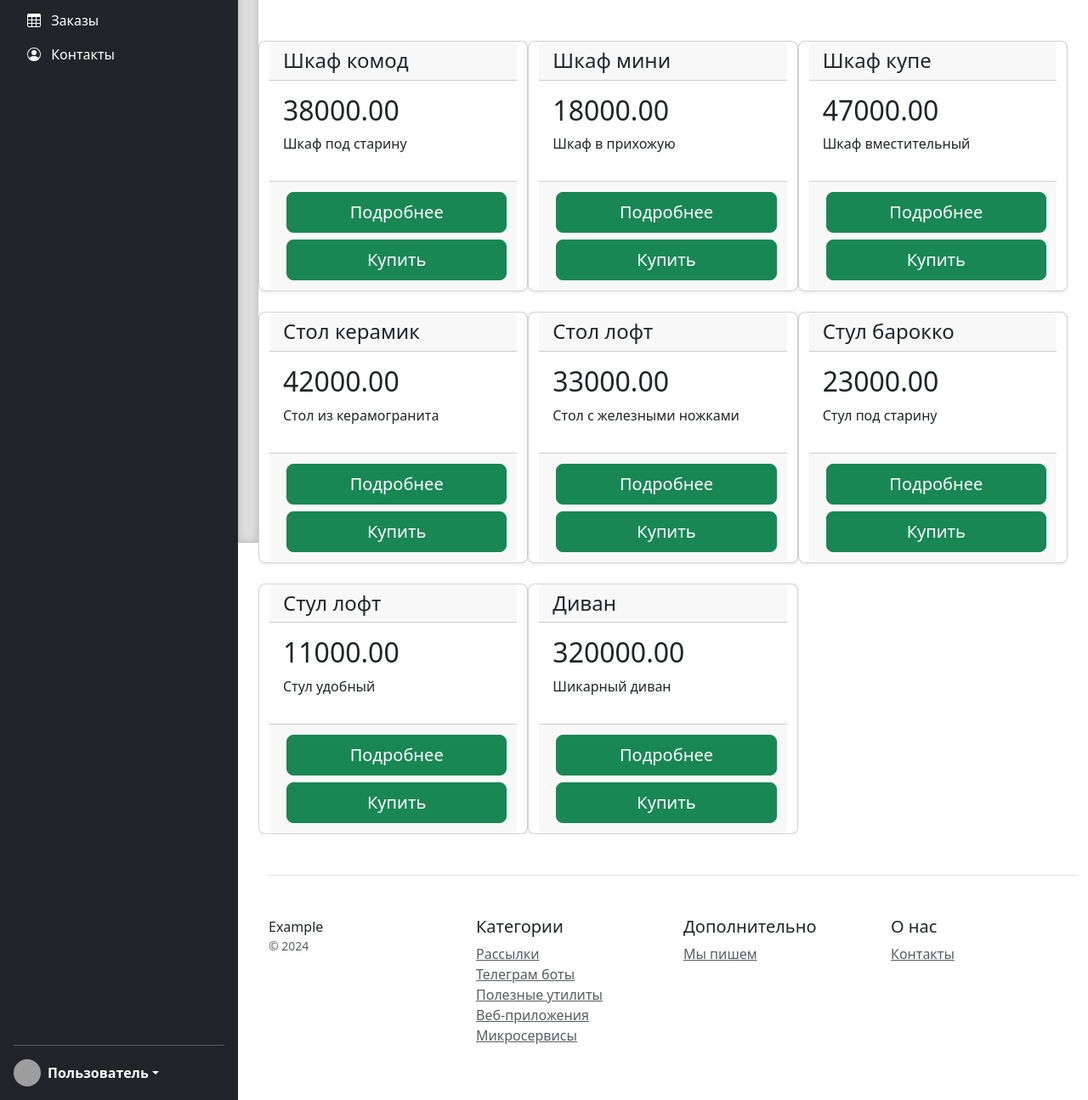
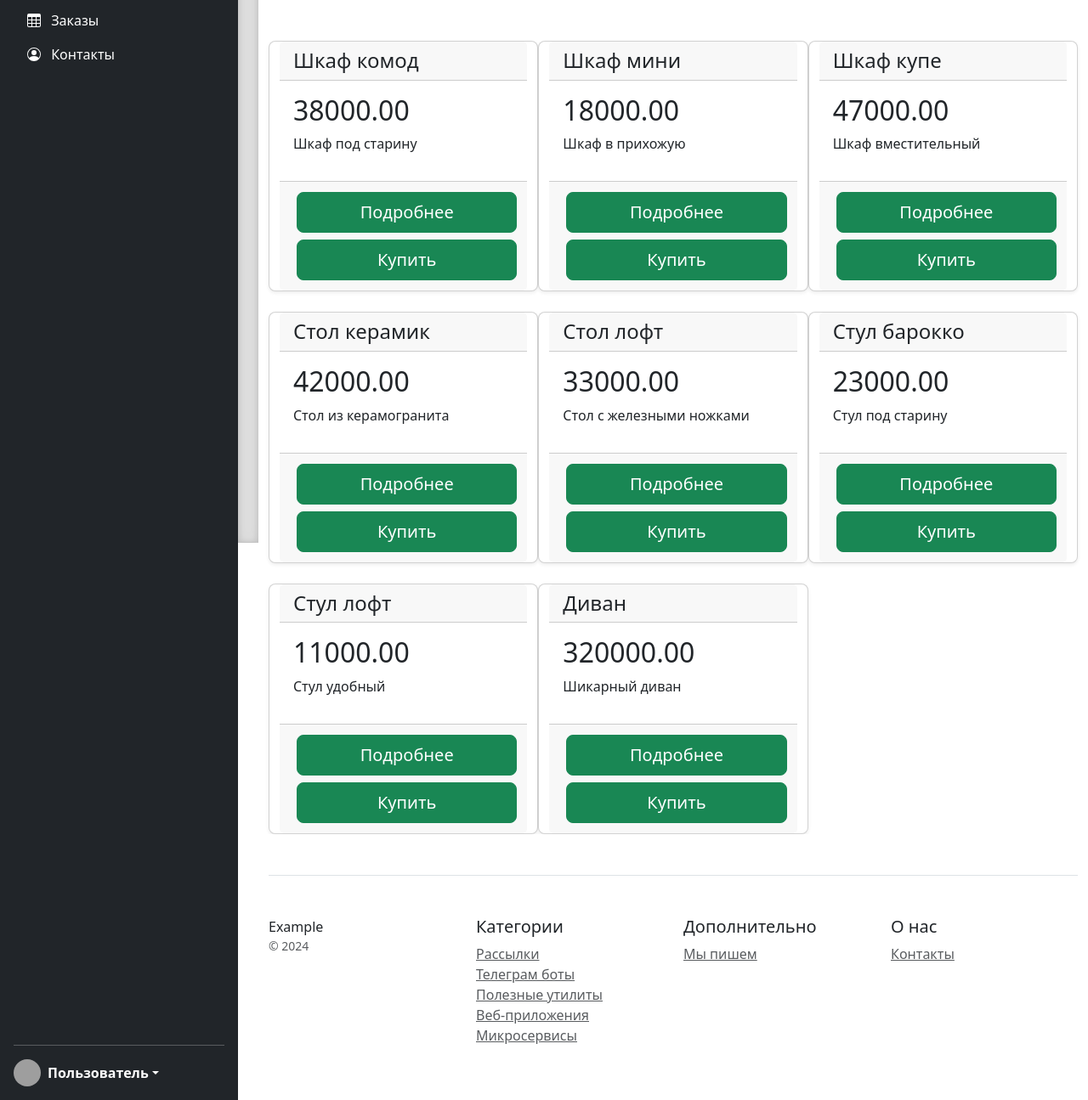
Before and after one commit to tipsy67/dan_toropov_hw_6, a Django app: page / in a window 1280 px wide. Shown: the part 161-1456 px from the top of the page at 85% size. Run offline with Django 5.2, Linux system fonts and the light colour scheme; data comes from the database, SQL or seed files in the repository; grey boxes are pictures that could not be loaded.

Commit message:
create hw part 4 ..

```diff
--- a/catalog/templates/catalog/index.html
+++ b/catalog/templates/catalog/index.html
@@ -1,4 +1,5 @@
 {% extends 'base.html' %}
+
 {% block title %}
 <header>
     <div class="pricing-header p-3 pb-md-4 mx-auto text-center">
@@ -7,8 +8,9 @@
     </div>
 </header>
 {% endblock title %}
+
 {% block content %}
-<main class="row overflow-auto">
+<main class="row justify-content-center overflow-auto">
     <div class="row row-cols-1 row-cols-md-3 g-4">
         {% for object in objects_list %}
         <div class="card rounded-3 shadow-sm">
@@ -30,5 +32,4 @@
         {% endfor %}
     </div>
 </main>
-
 {% endblock content %}
--- a/catalog/templates/catalog/itsok.html
+++ b/catalog/templates/catalog/itsok.html
@@ -2,7 +2,7 @@
 
 {% block content %}
 <main>
-    <div class="container">
+    <div class="container row h-100 justify-content-center">
         <div class="card rounded-3 shadow-sm m-1 text-center w-25 center-card">
             <div class="card-header py-3">
                 <h4 class="my-0 fw-normal">Success</h4>
@@ -12,7 +12,8 @@
                 <p> Thank's for feedback </p>
             </div>
             <div class="card-footer">
-							<a href="/contacts/" class="w-100 btn btn-primary btn-lg active" role="button" aria-pressed="true">OK</a>
+                <a href="/contacts/" class="w-100 btn btn-primary btn-lg active" role="button"
+                   aria-pressed="true">OK</a>
             </div>
         </div>
     </div>
--- a/catalog/templates/catalog/product.html
+++ b/catalog/templates/catalog/product.html
@@ -1,7 +1,6 @@
 {% extends 'base.html' %}
 
 {% block title %}
-
 <div class="container">
     <header>
         <div class="pricing-header p-3 pb-md-4 mx-auto text-center">
@@ -9,7 +8,9 @@
             <p class="fs-5 text-body-secondary">Вы находитесь на сайте, предназначенном для продажи товаров</p>
         </div>
     </header>
+</div>
 {% endblock title %}
+
 {% block content %}
 <main class="row overflow-auto">
     <div class="row">
```
Also changed, not shown: catalog/templates/catalog/contacts.html (indentation only). Lines whose indentation alone changed are shown as unchanged.
